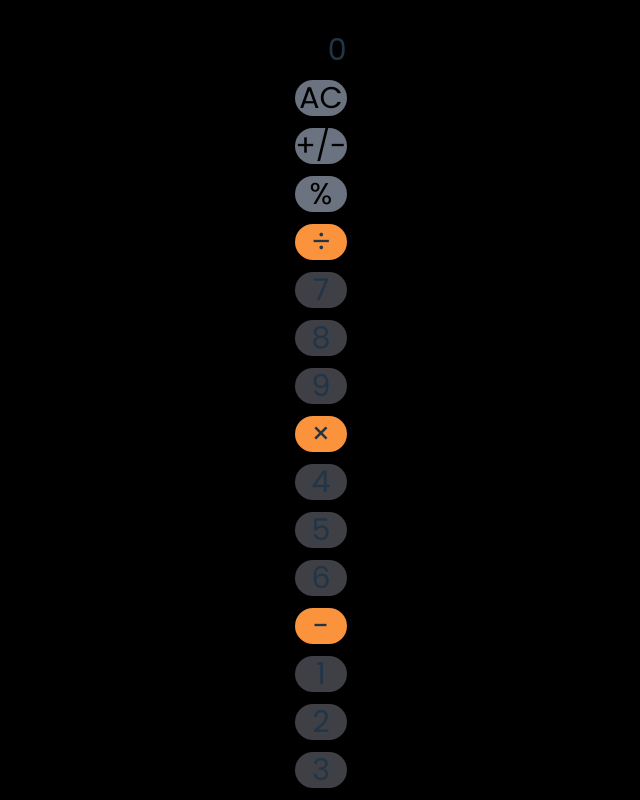
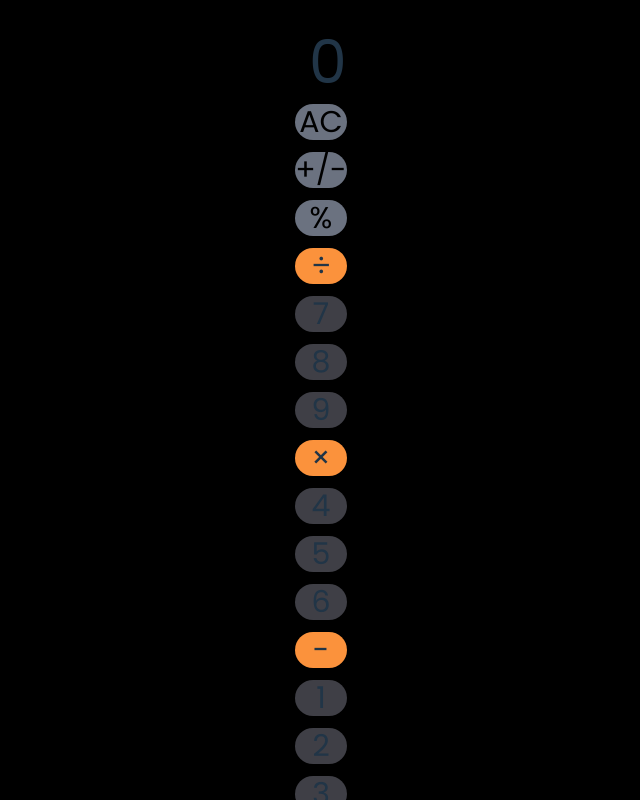
Before and after one commit to paunov0000/Calculator, a React (Vite) app: page / in a window 1280 px wide. Shown: the top 800 px of the page, without its empty margins (319-959 px from the left). Built offline with nearby package versions, Linux system fonts and the light colour scheme.

Commit message:
Increased text size

```diff
--- a/src/components/Display.jsx
+++ b/src/components/Display.jsx
@@ -1,5 +1,5 @@
 import React from 'react';
 
 export default function Display({ numbers }) {
-	return <p className='col-span-4 text-right'>{numbers === '' ? 0 : numbers}</p>;
+	return <p className='col-span-4 text-right text-6xl'>{numbers === '' ? 0 : numbers}</p>;
 }
```
